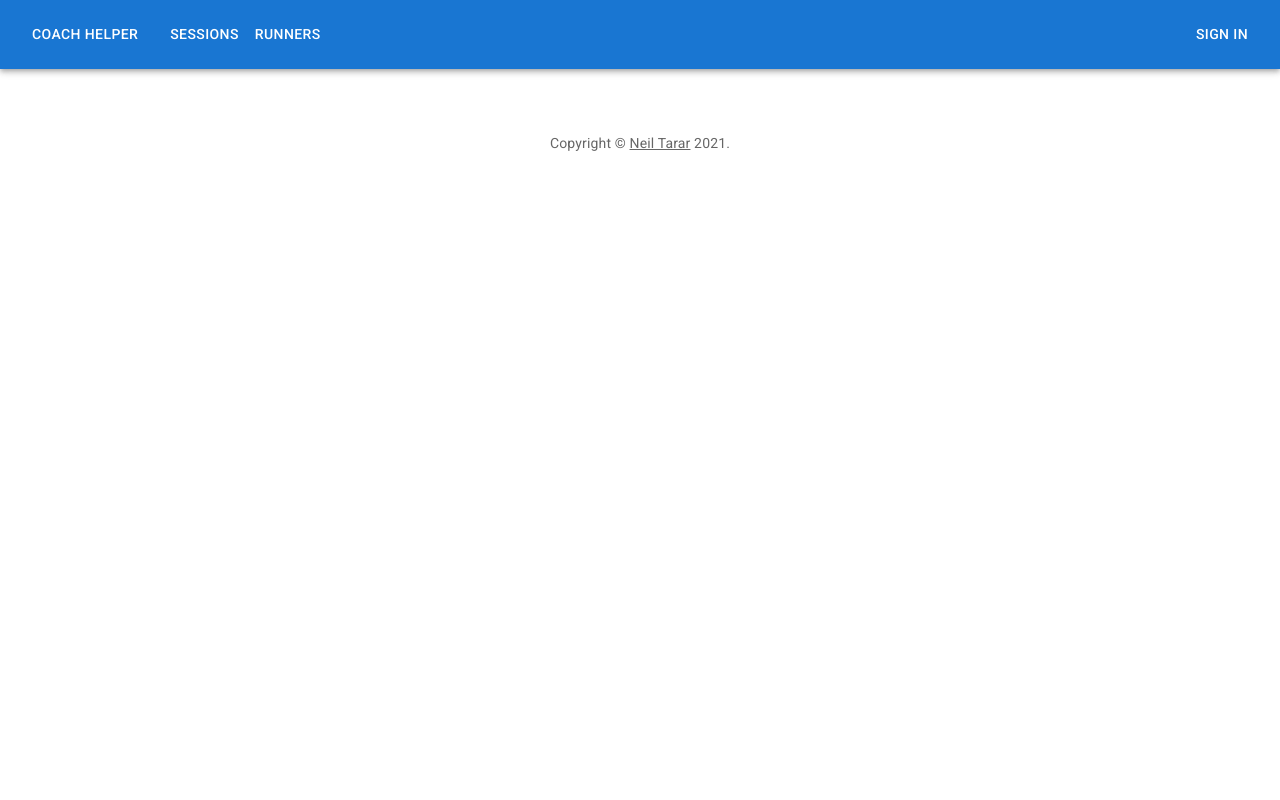
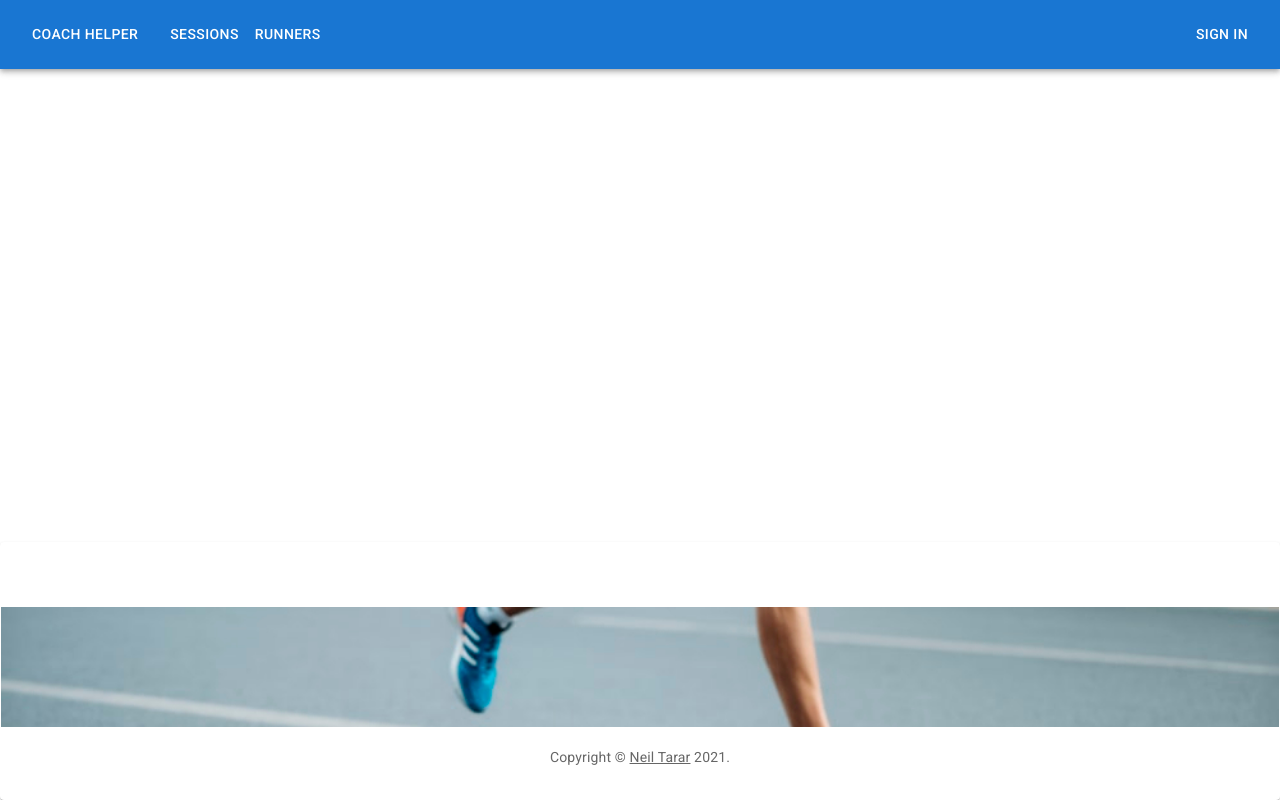
Before and after one commit to neiltarar/coach-helper, a React (Create React App) app in the folder client/: page /sessions in a window 1280 px wide. Built offline with nearby package versions, Linux system fonts and the light colour scheme.

Commit message:
Styling logo image added

```diff
--- a/client/src/App.css
+++ b/client/src/App.css
@@ -40,3 +40,10 @@
 #session-box {
   margin: 50px 0px 0px 5px;
 }
+
+#footer {
+  position: absolute;
+  bottom: 0;
+  left: 0;
+  right: 0;
+}
--- a/client/src/components/Copyright.tsx
+++ b/client/src/components/Copyright.tsx
@@ -1,13 +1,33 @@
+import Grid from "@mui/material/Grid";
 import Typography from "@mui/material/Typography";
+import { styled } from "@mui/material/styles";
+import Paper from "@mui/material/Paper";
 import Link from "@mui/material/Link";
+import CardMedia from "@mui/material/CardMedia";
+import React from "react";
+
+const Item = styled(Paper)(({ theme }) => ({
+  ...theme.typography.body2,
+  padding: theme.spacing(0.1),
+  textAlign: "center",
+  color: theme.palette.text.secondary,
+}));
 
 export default function Copyright(props: any) {
   return (
+    <React.Fragment>
+      <Item id='footer'>
         <Typography
           variant='body2'
           color='text.secondary'
           align='center'
           {...props}>
+          <CardMedia
+            component='img'
+            height='120'
+            image='./images/footerImage.jpeg'
+          />
+          <br />
           {"Copyright © "}
           <Link color='inherit' href='https://www.neil-tarar.com/'>
             Neil Tarar
@@ -15,5 +35,7 @@ export default function Copyright(props: any) {
           {new Date().getFullYear()}
           {"."}
         </Typography>
+      </Item>
+    </React.Fragment>
   );
 }
```
Also changed, not shown: client/public/images/footerImage.jpeg (added). Lines whose indentation alone changed are shown as unchanged.
